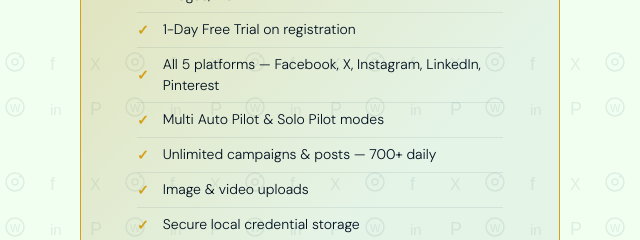
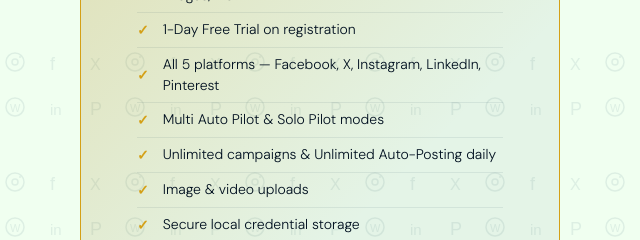
Before and after one commit to socialadvertiser/AG, a plain HTML site: page index.html in a window 1280 px wide. Shown: the part 5840-6080 px from the top of the page, 320-960 px from the left. Drawn offline with nearby package versions, Linux system fonts and the light colour scheme; a web font is replaced by a local one.

Commit message:
Update index.html

```diff
--- a/index.html
+++ b/index.html
@@ -1259,7 +1259,7 @@
                     <li>1-Day Free Trial on registration</li>
                     <li>All 5 platforms — Facebook, X, Instagram, LinkedIn, Pinterest</li>
                     <li>Multi Auto Pilot &amp; Solo Pilot modes</li>
-                    <li>Unlimited campaigns &amp; posts — 700+ daily</li>
+                    <li>Unlimited campaigns &amp; Unlimited Auto-Posting daily</li>
                     <li>Image &amp; video uploads</li>
                     <li>Secure local credential storage</li>
                     <li>Continuous silent updates</li>
```
